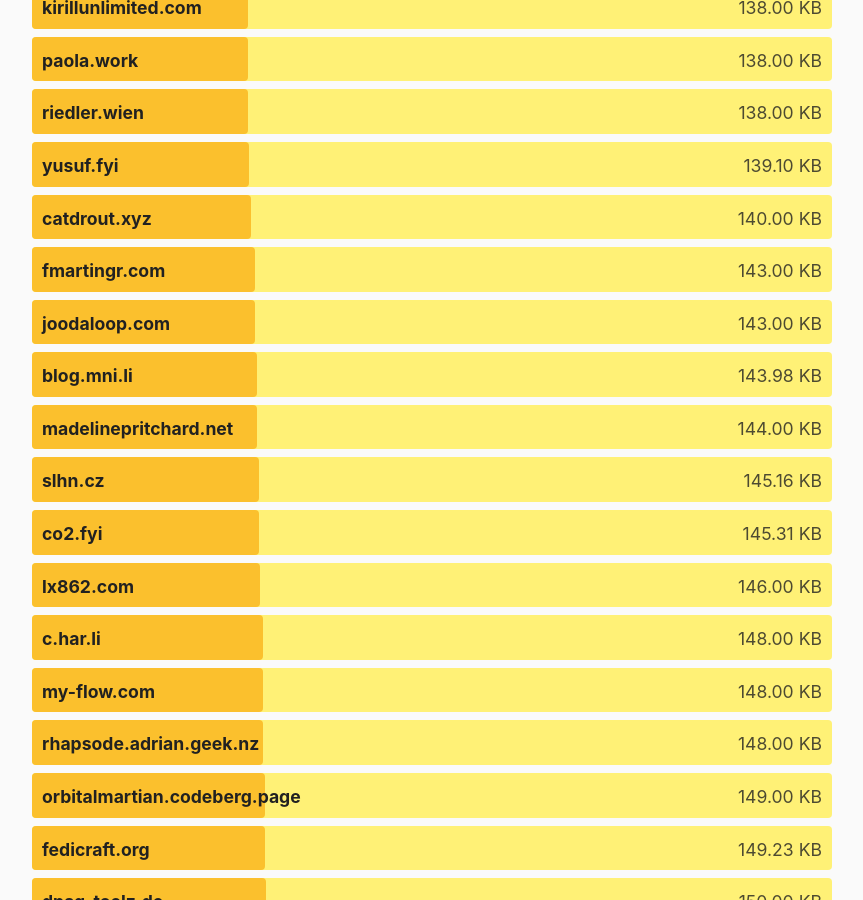
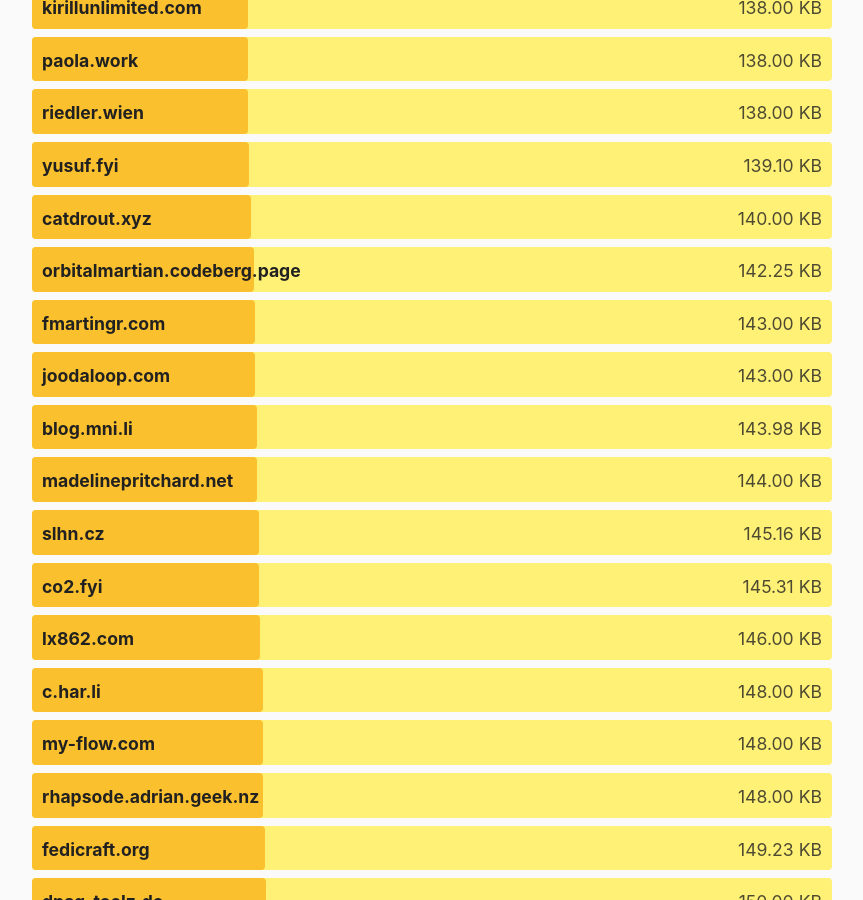
Before and after one commit to kevquirk/512kb.club, a Jekyll site: the page built from index.md, in a window 1280 px wide and 900 px high, scrolled down 29888 px. Shown: the whole window, without its empty margins (208-1071 px from the left). Built offline with Jekyll 4.4.1, drawn with Linux system fonts in a browser that asks for light colours.

Commit message:
Update sites.yml

```diff
--- a/_data/sites.yml
+++ b/_data/sites.yml
@@ -4240,5 +4240,5 @@
 
 - domain: orbitalmartian.codeberg.page
   url: https://orbitalmartian.codeberg.org/
-  size: 149
+  size: 142.25
   last_checked: 2024-08-25
```
